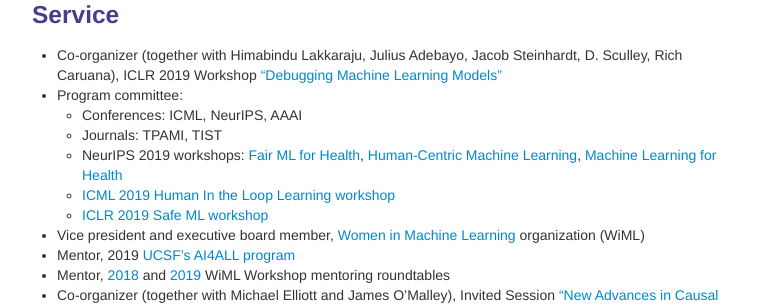
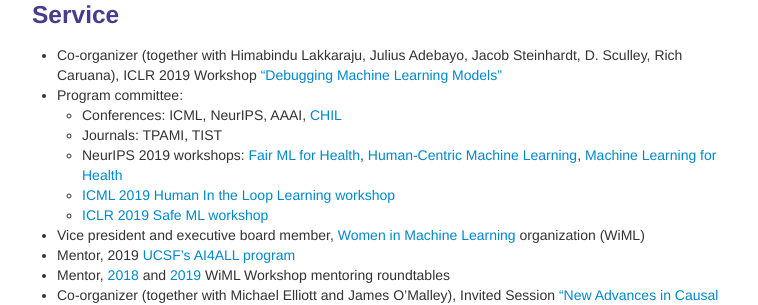
Before and after one commit to shftan/shftan.github.io, a Jekyll site: the page built from index.md, in a window 1280 px wide and 900 px high, scrolled down 2144 px. Shown: the part 213-518 px from the top of the window, without its empty margins (258-1016 px from the left). Built offline with Jekyll 4.4.1, drawn with Linux system fonts in a browser that asks for light colours.

Commit message:
Update index.md

```diff
--- a/index.md
+++ b/index.md
@@ -117,7 +117,7 @@ For older publications and posters, click <a class="paper" href="olderpublicatio
 </div>
 - Co-organizer (together with Himabindu Lakkaraju, Julius Adebayo, Jacob Steinhardt, D. Sculley, Rich Caruana), ICLR 2019 Workshop [“Debugging Machine Learning Models”](https://iclr.cc/Conferences/2019/Schedule?showEvent=628)
 - Program committee:
-  - Conferences: ICML, NeurIPS, AAAI
+  - Conferences: ICML, NeurIPS, AAAI, [CHIL](https://www.chilconference.org/)
   - Journals: TPAMI, TIST
   - NeurIPS 2019 workshops: [Fair ML for Health](https://www.fairmlforhealth.com/), [Human-Centric Machine Learning](https://sites.google.com/view/hcml-2019), [Machine Learning for Health](https://ml4health.github.io/2019/)
   - [ICML 2019 Human In the Loop Learning workshop](https://sites.google.com/view/hill2019/home)
```
